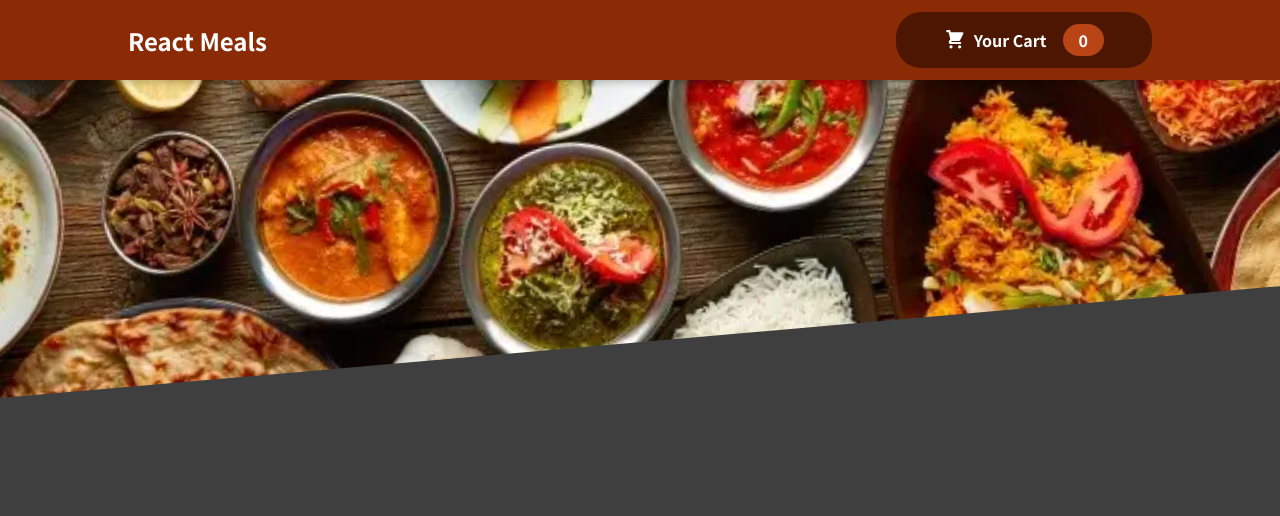
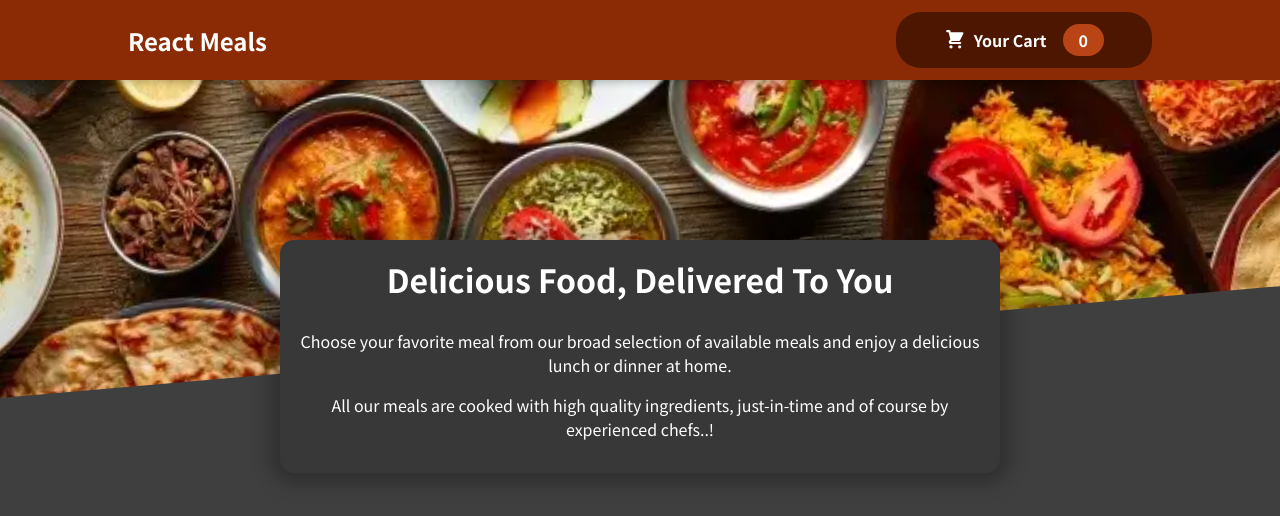
Before and after one commit to Thaheershaik6/Restaurant_website, a React (Create React App) app: page / in a window 1280 px wide. Shown: the top 516 px of the page. Built offline with nearby package versions, Linux system fonts and the light colour scheme.

Commit message:
Adding Restaurant Summary

```diff
--- a/src/App.js
+++ b/src/App.js
@@ -1,7 +1,7 @@
 import React, { Fragment } from "react";
+
 import Header from "./components/Layout/Header";
 
-// import Header from "../components/Layout/Header";
 
 function App() {
   return (
--- a/src/components/Layout/Header.js
+++ b/src/components/Layout/Header.js
@@ -1,8 +1,10 @@
 import React from 'react';
 
 import mealsImage from '../assets/Header-image.jpg';
+
 import classes from './Header.module.css';
 import HeaderCartButton from './HeaderCratButton';
+import Summary from '../UI/Summary';
 
 const Header = (props) => {
 
@@ -15,6 +17,8 @@
             <div className={classes['main-image']}>
             <img src={mealsImage} alt='A table of full delicious food!'/>
             </div>
+            <Summary></Summary>
+
         </div>
     );
 }
--- /dev/null
+++ b/src/components/UI/Summary.js
@@ -0,0 +1,15 @@
+import React from "react";
+
+import classes from "./Summary.module.css";
+
+const Summary = (props) => {
+  return (
+    <div className={classes.summary}>
+      <h2>Delicious Food, Delivered To You</h2>
+      <p>Choose your favorite meal from our broad selection of available meals and enjoy a delicious lunch or dinner at home.</p>
+      <p>All our meals are cooked with high quality ingredients, just-in-time and of course by experienced chefs..!</p>
+    </div>
+  );
+};
+
+export default Summary;
--- /dev/null
+++ b/src/components/UI/Summary.module.css
@@ -0,0 +1,18 @@
+.summary {
+  text-align: center;
+  max-width: 45rem;
+  width: 90%;
+  margin: auto;
+  margin-top: -10rem;
+  position: relative;
+  background-color: #383838;
+  color: white;
+  border-radius: 14px;
+  padding: 1rem;
+  box-shadow: 0 1px 18px 10px rgba(0, 0, 0, 0.25);
+}
+
+.summary h2 {
+  font-size: 2rem;
+  margin-top: 0;
+}
```
